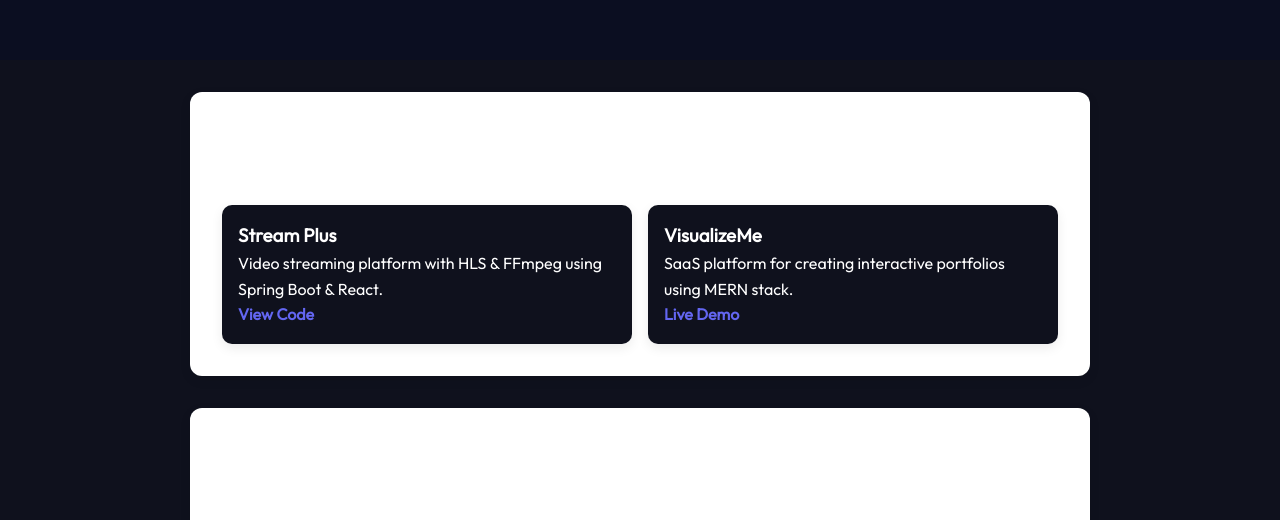
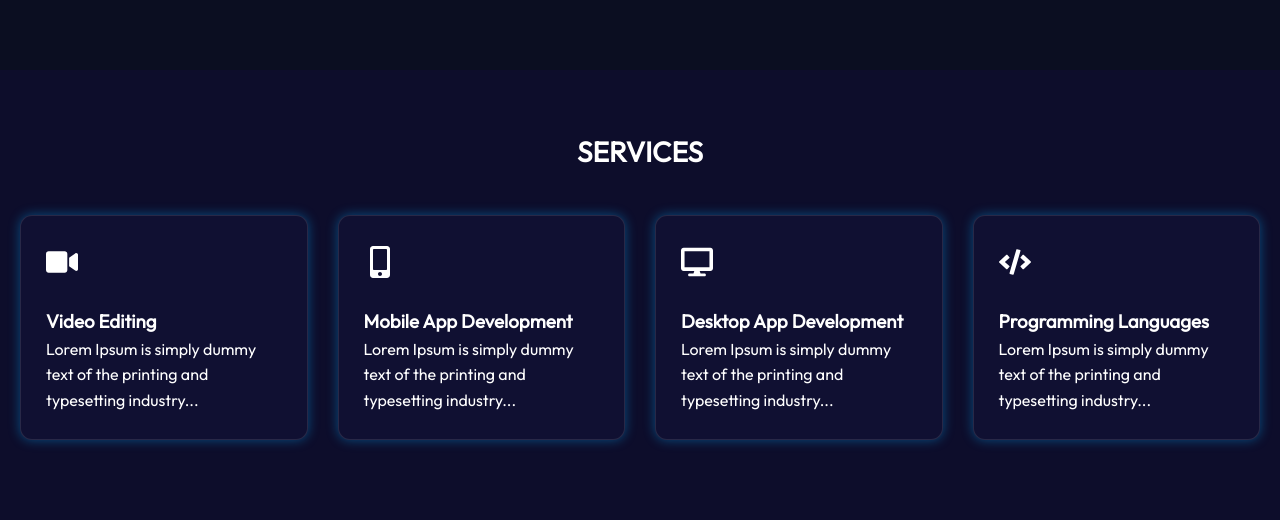
Before and after one commit to vanshika1807/portfolio_website, a React (Vite) app: page / in a window 1280 px wide. Shown: the part 2277-2797 px from the top of the page. Built offline with nearby package versions, Linux system fonts and the light colour scheme.

Commit message:
Changed NavBar/Skills/Experience section

```diff
--- a/package.json
+++ b/package.json
@@ -15,7 +15,8 @@
     "@fontsource/poppins": "^5.1.0",
     "@fontsource/roboto": "^5.1.0",
     "react": "^18.3.1",
-    "react-dom": "^18.3.1"
+    "react-dom": "^18.3.1",
+    "react-icons": "^5.5.0"
   },
   "devDependencies": {
     "@eslint/js": "^9.11.1",
--- a/src/App.jsx
+++ b/src/App.jsx
@@ -1,12 +1,13 @@
 import { useEffect } from "react";
 import styles from "./App.module.css";
-import emailIcon from "./assets/contact/email-img.png";
-import githubIcon from "./assets/contact/github.png";
-import linkedinIcon from "./assets/contact/linkedin.png";
+
 import NavBar from "./assets/nav/navBar";
 import Portfolio from "./assets/Portfolio/Portfolio";
 import Hero from "./assets/hero/hero";
 import About from "./assets/about/About";
+import Service from "./assets/Service/Service";
+import Experience from "./assets/Experience/Experience";
+import Contact from "./assets/contact/Contact";
 
 function App() {
   useEffect(() => {
@@ -42,38 +43,12 @@ function App() {
 
       <Portfolio/>
 
-      {/* ✅ Projects Section */}
-      <section id="projects" className={styles.card}>
-        <h2>Projects</h2>
-        <div className={styles.projects}>
-          <div className={styles.project}>
-            <h3>Stream Plus</h3>
-            <p>Video streaming platform with HLS & FFmpeg using Spring Boot & React.</p>
-            <a href="#">View Code</a>
-          </div>
-          <div className={styles.project}>
-            <h3>VisualizeMe</h3>
-            <p>SaaS platform for creating interactive portfolios using MERN stack.</p>
-            <a href="#">Live Demo</a>
-          </div>
-        </div>
-      </section>
 
-      {/* ✅ Contact Section */}
-      <section id="contact" className={styles.card}>
-        <h2>Contact</h2>
-        <div className={styles.contactIcons}>
-          <a href="mailto:vanshika@example.com">
-            <img src={emailIcon} alt="Email" />
-          </a>
-          <a href="https://github.com/vanshika1807" target="_blank" rel="noreferrer">
-            <img src={githubIcon} alt="GitHub" />
-          </a>
-          <a href="https://linkedin.com/in/vanshika" target="_blank" rel="noreferrer">
-            <img src={linkedinIcon} alt="LinkedIn" />
-          </a>
-        </div>
-      </section>
+      <Service/>
+
+      <Experience/>
+
+      <Contact/>
 
       {/* ✅ Footer */}
       <footer className={styles.footer}>
--- /dev/null
+++ b/src/assets/Experience/Experience.jsx
@@ -0,0 +1,40 @@
+import styles from "./Experience.module.css";
+import {
+  FaAws,
+  FaCss3Alt,
+  FaReact,
+  FaHtml5,
+  FaJava,
+  FaJsSquare,
+  FaNodeJs,
+  FaPython,
+  FaGitAlt,
+} from "react-icons/fa";
+
+const icons = [
+  { icon: <FaAws />, name: "AWS" },
+  { icon: <FaCss3Alt />, name: "CSS3" },
+  { icon: <FaReact />, name: "React.js" },
+  { icon: <FaHtml5 />, name: "HTML" },
+  { icon: <FaJava />, name: "Java" },
+  { icon: <FaJsSquare />, name: "JavaScript" },
+  { icon: <FaNodeJs />, name: "Node.js" },
+  { icon: <FaPython />, name: "Python" },
+  { icon: <FaGitAlt />, name: "Git" },
+];
+
+export default function Experience() {
+  return (
+    <section className={styles.experienceSection} id="experience">
+      <h2 className={styles.heading}>EXPERIENCE</h2>
+      <div className={styles.iconGrid}>
+        {icons.map((item, idx) => (
+          <div key={idx} className={styles.iconCard} title={item.name}>
+            {item.icon}
+            <p>{item.name}</p>
+          </div>
+        ))}
+      </div>
+    </section>
+  );
+}
--- /dev/null
+++ b/src/assets/Experience/Experience.module.css
@@ -0,0 +1,37 @@
+.experienceSection {
+  padding: 60px 20px;
+  background: #0d0d2b;
+  text-align: center;
+}
+
+.heading {
+  font-size: 28px;
+  color: white;
+  margin-bottom: 40px;
+}
+
+.iconGrid {
+  display: grid;
+  grid-template-columns: repeat(auto-fit, minmax(80px, 1fr));
+  gap: 30px;
+  justify-items: center;
+}
+
+.iconCard {
+  color: white;
+  font-size: 36px;
+  display: flex;
+  flex-direction: column;
+  align-items: center;
+  transition: transform 0.3s ease, color 0.3s ease;
+}
+
+.iconCard:hover {
+  transform: scale(1.1);
+  color: #00e0ff;
+}
+
+.iconCard p {
+  margin-top: 10px;
+  font-size: 14px;
+}
--- /dev/null
+++ b/src/assets/Service/Service.jsx
@@ -0,0 +1,46 @@
+import styles from "./Service.module.css";
+import { FaVideo, FaMobileAlt, FaDesktop, FaCode } from "react-icons/fa";
+
+const services = [
+  {
+    icon: <FaVideo />,
+    title: "Video Editing",
+    description:
+      "Lorem Ipsum is simply dummy text of the printing and typesetting industry...",
+  },
+  {
+    icon: <FaMobileAlt />,
+    title: "Mobile App Development",
+    description:
+      "Lorem Ipsum is simply dummy text of the printing and typesetting industry...",
+  },
+  {
+    icon: <FaDesktop />,
+    title: "Desktop App Development",
+    description:
+      "Lorem Ipsum is simply dummy text of the printing and typesetting industry...",
+  },
+  {
+    icon: <FaCode />,
+    title: "Programming Languages",
+    description:
+      "Lorem Ipsum is simply dummy text of the printing and typesetting industry...",
+  },
+];
+
+export default function Services() {
+  return (
+    <section className={styles.servicesSection} id="services">
+      <h2 className={styles.heading}>SERVICES</h2>
+      <div className={styles.cardGrid}>
+        {services.map((service, idx) => (
+          <div className={styles.card} key={idx}>
+            <div className={styles.icon}>{service.icon}</div>
+            <h3>{service.title}</h3>
+            <p>{service.description}</p>
+          </div>
+        ))}
+      </div>
+    </section>
+  );
+}
--- /dev/null
+++ b/src/assets/Service/Service.module.css
@@ -0,0 +1,41 @@
+.servicesSection {
+  padding: 60px 20px;
+  text-align: center;
+  background: #0d0d2b;
+}
+
+.heading {
+  font-size: 28px;
+  color: white;
+  margin-bottom: 40px;
+}
+
+.cardGrid {
+  display: grid;
+  grid-template-columns: repeat(auto-fit, minmax(250px, 1fr));
+  gap: 30px;
+  justify-items: center;
+}
+
+.card {
+  background: #101032;
+  border: 1px solid rgba(255, 255, 255, 0.1);
+  border-radius: 12px;
+  padding: 25px;
+  color: white;
+  max-width: 300px;
+  text-align: left;
+  box-shadow: 0 0 12px rgba(0, 174, 255, 0.4);
+  transition: transform 0.3s ease, box-shadow 0.3s ease;
+}
+
+.card:hover {
+  transform: translateY(-5px);
+  box-shadow: 0 0 25px rgba(0, 174, 255, 0.6);
+}
+
+.icon {
+  font-size: 32px;
+  color: white;
+  margin-bottom: 15px;
+}
--- /dev/null
+++ b/src/assets/contact/Contact.jsx
@@ -0,0 +1,51 @@
+import styles from "./Contact.module.css";
+import emailIcon from "./email-img.png";
+import githubIcon from "./github.png";
+import linkedinIcon from "./linkedin.png";
+import { FaPhone, FaEnvelope, FaMapMarkerAlt} from "react-icons/fa";
+
+export default function Contact() {
+  return (
+    <section className={styles.contactSection} id="contact">
+      <h2 className={styles.heading}>CONTACT</h2>
+      <div className={styles.contentWrapper}>
+        {/* Left Side */}
+        <div className={styles.left}>
+          <h3>Drop Me a Message</h3>
+          <p>Lorem Ipsum is simply dummy text of the printing and typesetting industry.</p>
+          <div className={styles.info}>
+            <div><FaPhone /> +92 8864992508</div>
+            <div><FaEnvelope /> vanshika18072001@gmail.com</div>
+            <div><FaMapMarkerAlt /> Hyderabad</div>
+          </div>
+        </div>
+
+        {/* Right Side */}
+        <div className={styles.right}>
+          <form>
+            <input type="text" placeholder="Name" required />
+            <input type="email" placeholder="Email" required />
+            <textarea placeholder="Message" required></textarea>
+            <button type="submit">Send</button>
+          </form>
+        </div>
+      </div>
+
+      {/* Footer */}
+      <section id="contact" className={styles.card}>
+              <h2>Contact</h2>
+              <div className={styles.contactIcons}>
+                <a href="mailto:vanshika@example.com">
+                  <img src={emailIcon} alt="Email" />
+                </a>
+                <a href="https://github.com/vanshika1807" target="_blank" rel="noreferrer">
+                  <img src={githubIcon} alt="GitHub" />
+                </a>
+                <a href="https://linkedin.com/in/vanshika" target="_blank" rel="noreferrer">
+                  <img src={linkedinIcon} alt="LinkedIn" />
+                </a>
+              </div>
+            </section>
+    </section>
+  );
+}
--- /dev/null
+++ b/src/assets/contact/Contact.module.css
@@ -0,0 +1,118 @@
+.contactSection {
+  background: linear-gradient(135deg, #3e2d92, #2d7bc1);
+  padding: 80px 20px 40px;
+  color: white;
+  text-align: center;
+}
+
+.heading {
+  font-size: 28px;
+  margin-bottom: 50px;
+}
+
+.contentWrapper {
+  display: flex;
+  flex-wrap: wrap;
+  justify-content: center;
+  gap: 60px;
+  max-width: 1100px;
+  margin: 0 auto;
+}
+
+.left {
+  flex: 1;
+  min-width: 300px;
+  max-width: 450px;
+  text-align: left;
+}
+
+.left h3 {
+  font-size: 22px;
+  margin-bottom: 10px;
+}
+
+.left p {
+  font-size: 14px;
+  margin-bottom: 30px;
+}
+
+.info div {
+  display: flex;
+  align-items: center;
+  gap: 10px;
+  margin-bottom: 20px;
+  font-size: 14px;
+}
+
+.right {
+  flex: 1;
+  min-width: 300px;
+  max-width: 450px;
+}
+
+form {
+  background: rgba(13, 13, 43, 0.8);
+  padding: 25px;
+  border-radius: 15px;
+  box-shadow: 0 0 10px rgba(0,0,0,0.3);
+}
+
+input, textarea {
+  width: 100%;
+  padding: 12px;
+  margin-bottom: 15px;
+  background: #0d0d2b;
+  border: none;
+  border-radius: 6px;
+  color: white;
+}
+
+textarea {
+  resize: none;
+  height: 100px;
+}
+
+button {
+  background: black;
+  color: white;
+  border: none;
+  padding: 10px 25px;
+  cursor: pointer;
+  border-radius: 6px;
+  font-weight: bold;
+}
+
+button:hover {
+  background: #1a1a1a;
+}
+
+.footer {
+  margin-top: 60px;
+  display: flex;
+  flex-direction: column;
+  align-items: center;
+  gap: 15px;
+}
+
+.footer p {
+  font-size: 12px;
+  color: #ccc;
+}
+
+.socials {
+  display: flex;
+  gap: 20px;
+  font-size: 18px;
+}
+
+.socials svg {
+  background: #111;
+  padding: 10px;
+  border-radius: 10px;
+  color: white;
+  transition: 0.3s ease;
+}
+
+.socials svg:hover {
+  background: #00e0ff;
+}
```
Also changed, not shown: 1 other file (tests, documents, lock files or other folders).
